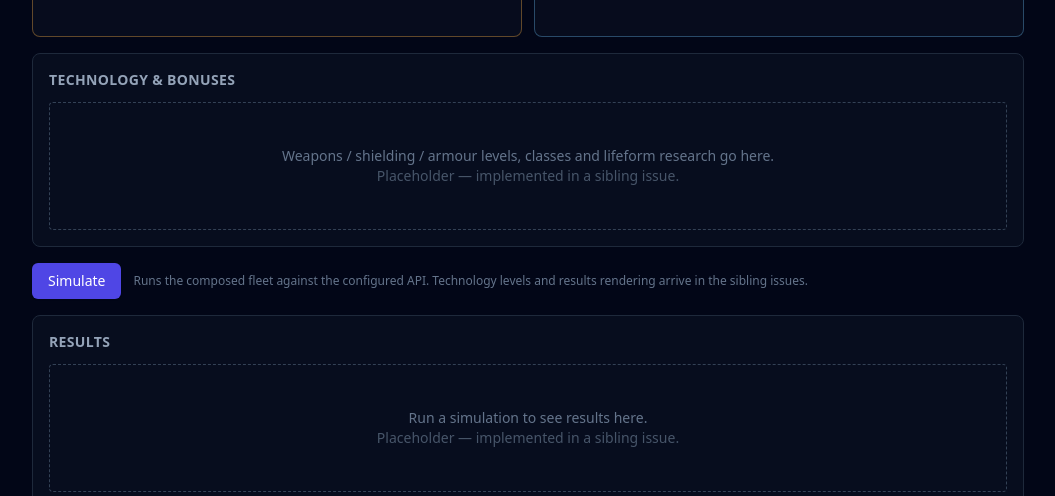
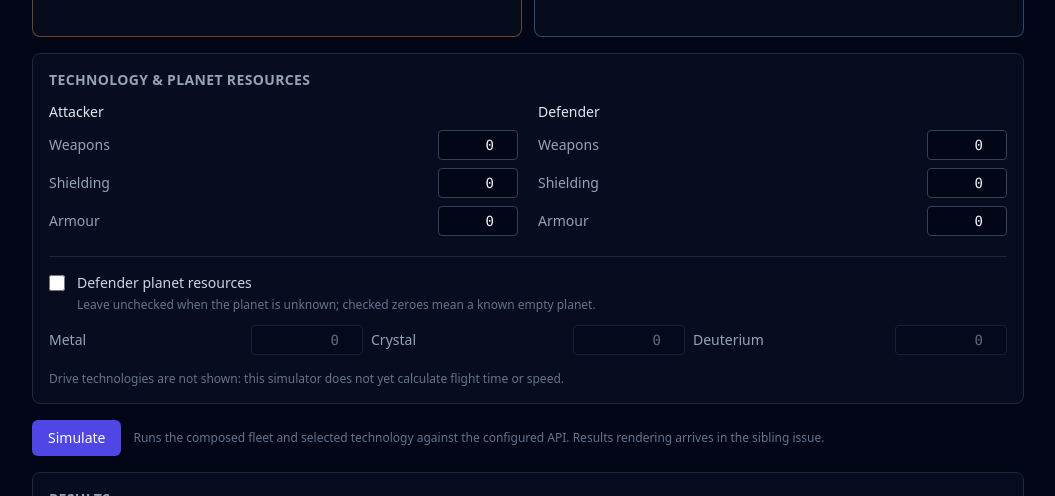
Before and after one commit to maximalcode/ogame-combat-sim, a React (Vite) app in the folder frontend/: page / in a window 1280 px wide. Shown: the part 260-756 px from the top of the page, without its empty margins (112-1167 px from the left). Built offline with nearby package versions, Linux system fonts and the light colour scheme; no server answers.

Commit message:
Add frontend technology and planet resource input

```diff
--- a/frontend/src/App.tsx
+++ b/frontend/src/App.tsx
@@ -4,10 +4,9 @@
 // Three regions — fleet entry, technology input, results — each live in their
 // own component file and own no shared state. This component holds the fleet
 // state (issue #23) and the `ResultsState` the request produces; the request is
-// built from the fleet state, so the Simulate button runs what the user
-// composed rather than a hardcoded demo. Technology levels are still a
-// placeholder (issue #24) — `buildCombatRequest` fights every party at level 0
-// until that lands — and results rendering is still a placeholder (issue #25).
+// built from fleet and combat-input state, so the Simulate button runs what the
+// user composed rather than a hardcoded demo. Results rendering is the sibling
+// issue (#25).
 
 import { useCallback, useState } from "react";
 import { FleetEntry } from "@/components/FleetEntry";
@@ -24,6 +23,7 @@ import {
   type FleetState,
 } from "@/fleet/types";
 import { API_BASE_URL, isSameOrigin } from "@/config";
+import { DEFAULT_COMBAT_INPUT } from "@/combat/input";
 
 /**
  * The fleet the shell opens with — the demo matchup the shell already shipped
@@ -39,6 +39,7 @@ const INITIAL_FLEET: FleetState = {
 
 export function App() {
   const [fleet, setFleet] = useState<FleetState>(INITIAL_FLEET);
+  const [combatInput, setCombatInput] = useState(DEFAULT_COMBAT_INPUT);
   const [results, setResults] = useState<ResultsState>({ kind: "idle" });
 
   const attackerEmpty = isSideEmpty(fleet.attacker);
@@ -49,7 +50,7 @@ export function App() {
     if (emptySide) return;
     setResults({ kind: "loading" });
     try {
-      await postSimulate(buildCombatRequest(fleet));
+      await postSimulate(buildCombatRequest(fleet, combatInput));
       // The response is typed end to end inside the client; the shell only
       // needs to know the call succeeded. Rendering the body is the sibling
       // issue's job.
@@ -63,7 +64,7 @@ export function App() {
         error instanceof ApiError ? error : new ApiError(message, 0, "(client)");
       setResults({ kind: "error", error: apiError });
     }
-  }, [emptySide, fleet]);
+  }, [combatInput, emptySide, fleet]);
 
   let emptyMessage = "The defender fleet is empty";
   if (attackerEmpty && defenderEmpty) {
@@ -85,7 +86,7 @@ export function App() {
 
       <main className="mx-auto max-w-5xl space-y-4 px-4 py-6">
         <FleetEntry value={fleet} onChange={setFleet} />
-        <TechnologyInput />
+        <TechnologyInput value={combatInput} onChange={setCombatInput} />
 
         <div className="flex flex-col gap-2">
           <div className="flex items-center gap-3">
@@ -100,8 +101,7 @@ export function App() {
               {results.kind === "loading" ? "Simulating…" : "Simulate"}
             </button>
             <p className="text-xs text-slate-500">
-              Runs the composed fleet against the configured API. Technology
-              levels and results rendering arrive in the sibling issues.
+              Runs the composed fleet and selected technology against the configured API. Results rendering arrives in the sibling issue.
             </p>
           </div>
           {emptySide && (
--- /dev/null
+++ b/frontend/src/combat/input.ts
@@ -0,0 +1,35 @@
+// The pieces of a combat request that are not fleet composition.
+//
+// Keeping this beside the request builder gives the UI one model for values
+// that must travel together, without making the fleet editor own technology
+// or planet state.
+
+import type { PlanetResources, Technology } from "@/api/types";
+
+/** Combat technology selected for each side, plus optional defender resources. */
+export interface CombatInput {
+  readonly attackerTechnology: Technology;
+  readonly defenderTechnology: Technology;
+  /** Undefined means the planet is unknown, not empty. */
+  readonly planetResources?: PlanetResources;
+}
+
+/** The API's own default technology: level zero in every combat discipline. */
+export const DEFAULT_TECHNOLOGY: Technology = {
+  weapon: 0,
+  shield: 0,
+  armour: 0,
+};
+
+/** Matches the request defaults: zero combat tech and no planet supplied. */
+export const DEFAULT_COMBAT_INPUT: CombatInput = {
+  attackerTechnology: DEFAULT_TECHNOLOGY,
+  defenderTechnology: DEFAULT_TECHNOLOGY,
+};
+
+/** A known planet can be empty; this is distinct from an omitted planet. */
+export const EMPTY_PLANET_RESOURCES: PlanetResources = {
+  metal: 0,
+  crystal: 0,
+  deuterium: 0,
+};
--- a/frontend/src/components/TechnologyInput.tsx
+++ b/frontend/src/components/TechnologyInput.tsx
@@ -1,11 +1,64 @@
-// Technology input region — placeholder.
-//
-// One of the three layout regions. Empty placeholder for technology levels,
-// player classes, alliance classes and lifeform research — all of which feed
-// `PartyData` and `PlayerBonuses` on the request. Sibling issue, slots in
-// here. Owns no fleet or results logic.
+// Technology and defender-resource controls. This is deliberately a controlled
+// region: App owns the values that become a combat request.
 
-export function TechnologyInput() {
+import {
+  EMPTY_PLANET_RESOURCES,
+  type CombatInput,
+} from "@/combat/input";
+import type { PlanetResources, Technology } from "@/api/types";
+
+interface TechnologyInputProps {
+  readonly value: CombatInput;
+  readonly onChange: (input: CombatInput) => void;
+}
+
+const COMBAT_TECHNOLOGIES: readonly {
+  readonly key: keyof Pick<Technology, "weapon" | "shield" | "armour">;
+  readonly label: string;
+}[] = [
+  { key: "weapon", label: "Weapons" },
+  { key: "shield", label: "Shielding" },
+  { key: "armour", label: "Armour" },
+];
+
+const RESOURCE_FIELDS: readonly {
+  readonly key: keyof PlanetResources;
+  readonly label: string;
+}[] = [
+  { key: "metal", label: "Metal" },
+  { key: "crystal", label: "Crystal" },
+  { key: "deuterium", label: "Deuterium" },
+];
+
+function integerFromInput(value: string, maximum: number): number | undefined {
+  const number = Number(value);
+  return Number.isInteger(number) && number >= 0 && number <= maximum
+    ? number
+    : undefined;
+}
+
+export function TechnologyInput({ value, onChange }: TechnologyInputProps) {
+  const changeTechnology = (
+    side: "attackerTechnology" | "defenderTechnology",
+    key: keyof Pick<Technology, "weapon" | "shield" | "armour">,
+    rawValue: string,
+  ): void => {
+    const level = integerFromInput(rawValue, 255);
+    if (level === undefined) return;
+    onChange({ ...value, [side]: { ...value[side], [key]: level } });
+  };
+
+  const changeResources = (key: keyof PlanetResources, rawValue: string): void => {
+    const amount = integerFromInput(rawValue, Number.MAX_SAFE_INTEGER);
+    if (amount === undefined || value.planetResources === undefined) return;
+    onChange({
+      ...value,
+      planetResources: { ...value.planetResources, [key]: amount },
+    });
+  };
+
+  const resourcesEnabled = value.planetResources !== undefined;
+
   return (
     <section
       aria-labelledby="technology-input-heading"
@@ -15,18 +68,81 @@ export function TechnologyInput() {
         id="technology-input-heading"
         className="text-sm font-semibold uppercase tracking-wide text-slate-400"
       >
-        Technology &amp; bonuses
+        Technology &amp; planet resources
       </h2>
-      <div className="mt-3 flex min-h-[8rem] items-center justify-center rounded border border-dashed border-slate-700 p-4 text-center text-sm text-slate-500">
-        <p>
-          Weapons / shielding / armour levels, classes and lifeform research go
-          here.
-          <br />
-          <span className="text-slate-600">
-            Placeholder — implemented in a sibling issue.
+      <div className="mt-3 grid gap-5 md:grid-cols-2">
+        {(["attackerTechnology", "defenderTechnology"] as const).map((side) => (
+          <fieldset key={side} className="space-y-2">
+            <legend className="text-sm font-medium text-slate-200">
+              {side === "attackerTechnology" ? "Attacker" : "Defender"}
+            </legend>
+            {COMBAT_TECHNOLOGIES.map(({ key, label }) => (
+              <label key={key} className="flex items-center justify-between gap-3 text-sm text-slate-400">
+                {label}
+                <input
+                  type="number"
+                  min="0"
+                  max="255"
+                  step="1"
+                  inputMode="numeric"
+                  aria-label={`${side === "attackerTechnology" ? "Attacker" : "Defender"} ${label} level`}
+                  value={value[side][key]}
+                  onChange={(event) => {
+                    changeTechnology(side, key, event.target.value);
+                  }}
+                  className="w-20 rounded border border-slate-700 bg-slate-950 px-2 py-1 text-right font-mono text-sm text-slate-100 tabular-nums focus:border-slate-500 focus:outline-none"
+                />
+              </label>
+            ))}
+          </fieldset>
+        ))}
+      </div>
+
+      <fieldset className="mt-5 border-t border-slate-800 pt-4">
+        <label className="flex items-start gap-3 text-sm text-slate-300">
+          <input
+            type="checkbox"
+            checked={resourcesEnabled}
+            onChange={(event) => {
+              if (event.target.checked) {
+                onChange({ ...value, planetResources: EMPTY_PLANET_RESOURCES });
+              } else {
+                const { planetResources: _, ...withoutResources } = value;
+                onChange(withoutResources);
+              }
+            }}
+            className="mt-0.5 h-4 w-4 rounded border-slate-600 bg-slate-950 text-indigo-600 focus:ring-indigo-500"
+          />
+          <span>
+            Defender planet resources
+            <span className="mt-1 block text-xs text-slate-500">
+              Leave unchecked when the planet is unknown; checked zeroes mean a known empty planet.
+            </span>
           </span>
-        </p>
-      </div>
+        </label>
+        <div className="mt-3 grid gap-2 sm:grid-cols-3">
+          {RESOURCE_FIELDS.map(({ key, label }) => (
+            <label key={key} className="flex items-center justify-between gap-2 text-sm text-slate-400">
+              {label}
+              <input
+                type="number"
+                min="0"
+                step="1"
+                inputMode="numeric"
+                disabled={!resourcesEnabled}
+                value={value.planetResources?.[key] ?? 0}
+                onChange={(event) => {
+                  changeResources(key, event.target.value);
+                }}
+                className="w-28 rounded border border-slate-700 bg-slate-950 px-2 py-1 text-right font-mono text-sm text-slate-100 tabular-nums focus:border-slate-500 focus:outline-none disabled:cursor-not-allowed disabled:opacity-40"
+              />
+            </label>
+          ))}
+        </div>
+      </fieldset>
+      <p className="mt-4 text-xs text-slate-500">
+        Drive technologies are not shown: this simulator does not yet calculate flight time or speed.
+      </p>
     </section>
   );
 }
--- a/frontend/src/fleet/types.ts
+++ b/frontend/src/fleet/types.ts
@@ -18,17 +18,20 @@
 //      (`combat-core/tests/class_bonuses.rs`); the builder does the same by
 //      aggregating every slot on a side into the flat party.
 //
-// Technology levels are out of scope for this issue (#23) — they arrive in #24,
-// which will replace `DEFAULT_TECHNOLOGY`. Until then every party fights at
-// level 0, which the engine accepts.
+// Each side's technology is supplied by the technology-input region. Slot
+// parties inherit their side's levels: technology belongs to a player, not an
+// individual ACS slot.
 
 import type {
   CombatRequest,
   FleetComposition,
   PartyData,
   PartySlot,
-  Technology,
 } from "@/api/types";
+import {
+  DEFAULT_COMBAT_INPUT,
+  type CombatInput,
+} from "@/combat/input";
 
 /** One fleet slot: an id (A1, D2, …) and its entity counts. */
 export interface FleetSlot {
@@ -41,16 +44,6 @@ export interface FleetState {
   readonly attacker: readonly FleetSlot[];
   readonly defender: readonly FleetSlot[];
 }
-
-/**
- * The technology every party fights at until issue #24 wires real tech input.
- * Level 0 across the board — the engine's own `Default` for `Technology`.
- */
-export const DEFAULT_TECHNOLOGY: Technology = {
-  weapon: 0,
-  shield: 0,
-  armour: 0,
-};
 
 /** A slot with no ships in it. */
 export function emptySlot(id: string): FleetSlot {
@@ -111,12 +104,18 @@ function aggregate(slots: readonly FleetSlot[]): FleetComposition {
   return out;
 }
 
-function partyData(entities: FleetComposition): PartyData {
-  return { technology: DEFAULT_TECHNOLOGY, entities: prune(entities) };
+function partyData(entities: FleetComposition, technology: PartyData["technology"]): PartyData {
+  return { technology, entities: prune(entities) };
 }
 
-function toPartySlot(slot: FleetSlot): PartySlot {
-  return { id: slot.id, data: partyData(slot.entities) };
+function toPartySlot(slot: FleetSlot, technology: PartyData["technology"]): PartySlot {
+  return { id: slot.id, data: partyData(slot.entities, technology) };
+}
+
+function withPlanetResources(input: CombatInput): Pick<CombatRequest, "planet_resources"> {
+  return input.planetResources === undefined
+    ? {}
+    : { planet_resources: input.planetResources };
 }
 
 /**
@@ -129,24 +128,31 @@ function toPartySlot(slot: FleetSlot): PartySlot {
  */
 export function buildCombatRequest(
   fleet: FleetState,
+  input: CombatInput = DEFAULT_COMBAT_INPUT,
   simulations = 100,
 ): CombatRequest {
   const multiSlot = fleet.attacker.length > 1 || fleet.defender.length > 1;
 
   if (multiSlot) {
     return {
-      attacker: partyData(aggregate(fleet.attacker)),
-      defender: partyData(aggregate(fleet.defender)),
-      attacker_slots: fleet.attacker.map(toPartySlot),
-      defender_slots: fleet.defender.map(toPartySlot),
+      attacker: partyData(aggregate(fleet.attacker), input.attackerTechnology),
+      defender: partyData(aggregate(fleet.defender), input.defenderTechnology),
+      attacker_slots: fleet.attacker.map((slot) =>
+        toPartySlot(slot, input.attackerTechnology),
+      ),
+      defender_slots: fleet.defender.map((slot) =>
+        toPartySlot(slot, input.defenderTechnology),
+      ),
+      ...withPlanetResources(input),
       use_rapid_fire: true,
       simulations,
     };
   }
 
   return {
-    attacker: partyData(aggregate(fleet.attacker)),
-    defender: partyData(aggregate(fleet.defender)),
+    attacker: partyData(aggregate(fleet.attacker), input.attackerTechnology),
+    defender: partyData(aggregate(fleet.defender), input.defenderTechnology),
+    ...withPlanetResources(input),
     use_rapid_fire: true,
     simulations,
   };
```
